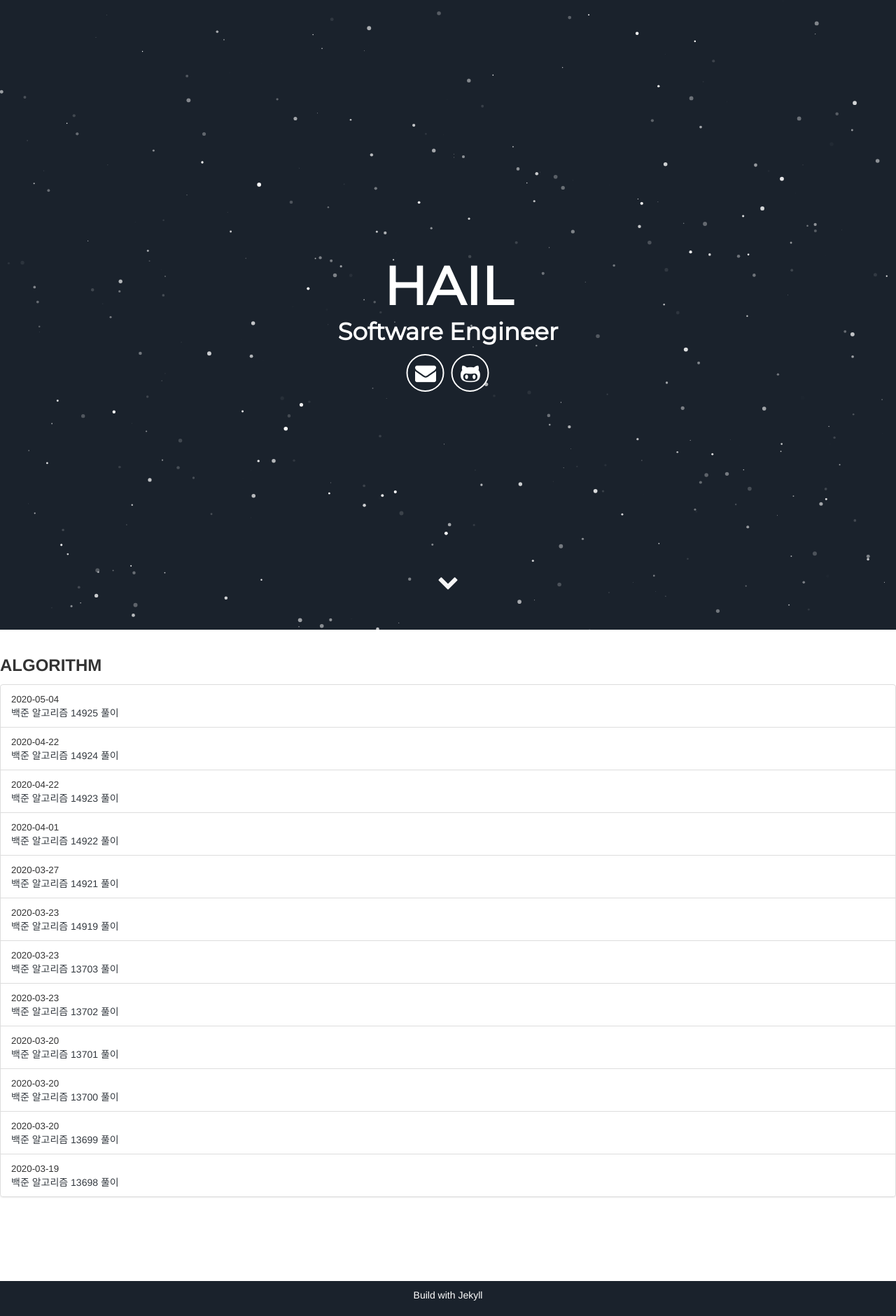
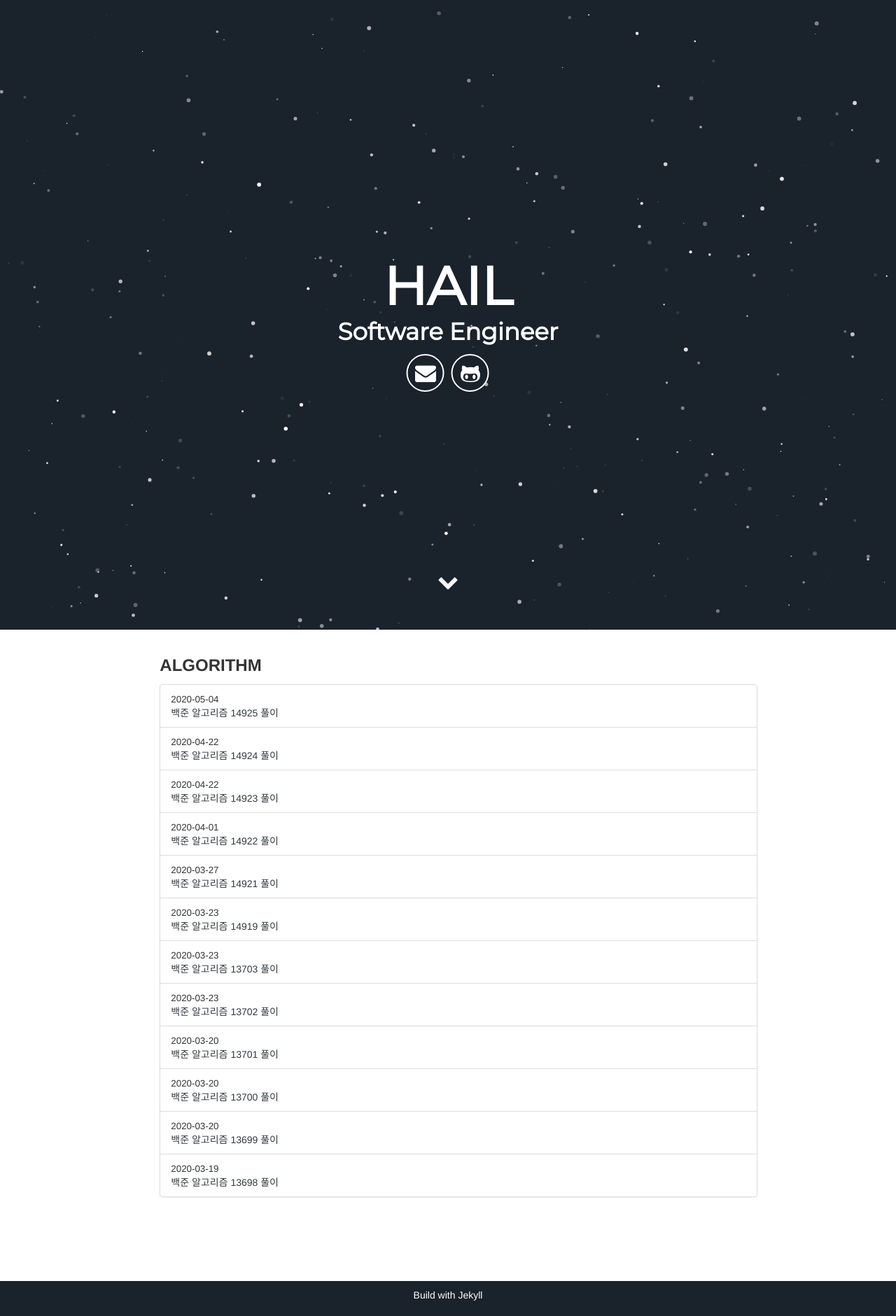
Before and after one commit to hail-kang/hail-kang.github.io, a Jekyll site: the page built from index.html, in a window 1280 px wide. Shown: the whole page at 70% size. Built offline with Jekyll 4.4.1, drawn with Linux system fonts in a browser that asks for light colours; some web fonts are replaced.

Commit message:
col modify

```diff
--- a/_includes/menu.html
+++ b/_includes/menu.html
@@ -15,7 +15,6 @@
         </div>
       </div>
     </div>
-<!-- <link rel="stylesheet" href="https://stackpath.bootstrapcdn.com/bootstrap/4.1.3/css/bootstrap.min.css"/> -->
 <style>
   *, ::after, ::before{
 	box-sizing: unset;
--- a/_layouts/default.html
+++ b/_layouts/default.html
@@ -26,9 +26,13 @@
 	  </head>
   <body>
 	  {% include header.html %}
-	  {{ content }}
-      <!-- <section id="about">
-      </section> -->
+	  <div class="container-fluid">
+		  <div class="row">
+			  <div class="col-md-8 col-md-offset-2 col-xs-11">
+				  {{ content }}
+			  </div>
+		  </div>
+	  </div>
       {% include footer.html %}
   </body>
 </html>
```
